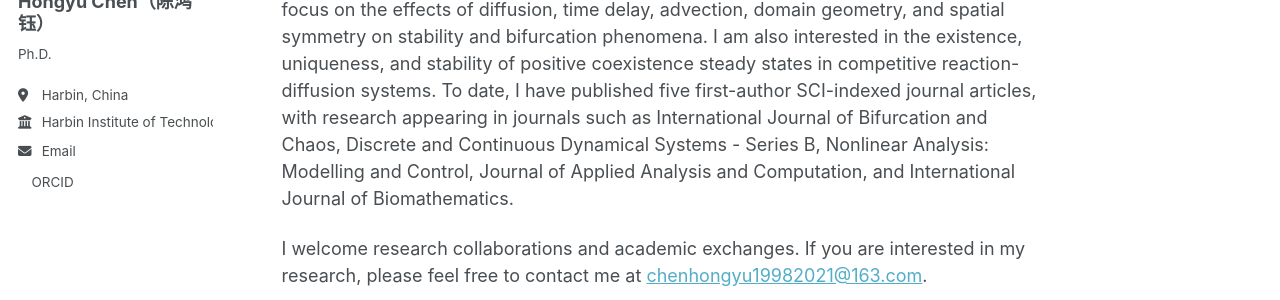
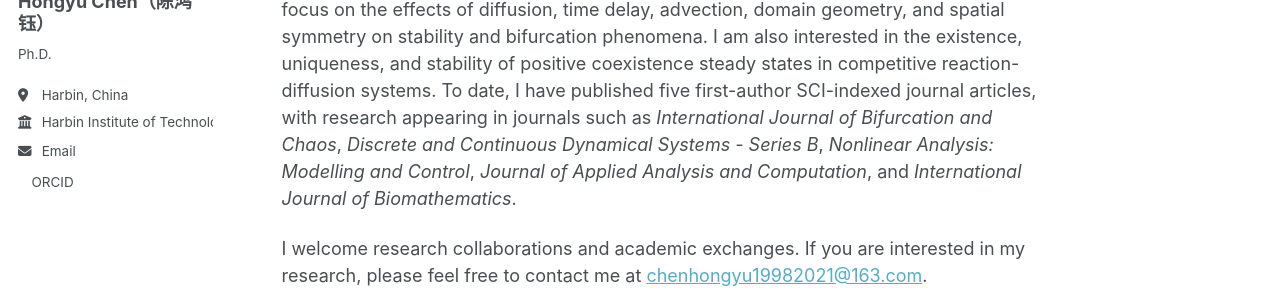
Before and after one commit to HongyuChen26/HongyuChen26.github.io, a Jekyll site: the page built from _pages/about.md, in a window 1280 px wide. Shown: the part 360-660 px from the top of the page. Built offline with Jekyll 4.4.1, drawn with Linux system fonts in a browser that asks for light colours; a script bundle is joined from its source files by our own code; a style sheet for code colours, icons or effects is not loaded; some of the changed text lies outside the part shown.

Commit message:
Update about.md

```diff
--- a/_pages/about.md
+++ b/_pages/about.md
@@ -9,6 +9,6 @@ redirect_from:
 
 I am a Ph.D. in Mathematics at the [School of Mathematics](https://math.hit.edu.cn/), Harbin Institute of Technology ([HIT](https://www.hit.edu.cn/)), Harbin, China, under the supervision of Associate Professor [Ben Niu](https://homepage.hit.edu.cn/niuben). I am currently a visiting Ph.D. student at the [Division of Applied Mathematical Sciences](https://sfa.korea.ac.kr/eng/10287/subview.do), [Korea University](https://www.korea.ac.kr/) (Sejong Campus), South Korea. I received my bachelor's and master's degrees from [Northeast Forestry University](https://www.nefu.edu.cn/), Harbin, China.
 
-My research interests lie in differential equations and dynamical systems, particularly bifurcation theory and spatiotemporal pattern formation in reaction-diffusion systems. I focus on the effects of diffusion, time delay, advection, domain geometry, and spatial symmetry on stability and bifurcation phenomena. I am also interested in the existence, uniqueness, and stability of positive coexistence steady states in competitive reaction-diffusion systems. To date, I have published five first-author SCI-indexed journal articles, with research appearing in journals such as International Journal of Bifurcation and Chaos, Discrete and Continuous Dynamical Systems - Series B, Nonlinear Analysis: Modelling and Control, Journal of Applied Analysis and Computation, and International Journal of Biomathematics.
+My research interests lie in differential equations and dynamical systems, particularly bifurcation theory and spatiotemporal pattern formation in reaction-diffusion systems. I focus on the effects of diffusion, time delay, advection, domain geometry, and spatial symmetry on stability and bifurcation phenomena. I am also interested in the existence, uniqueness, and stability of positive coexistence steady states in competitive reaction-diffusion systems. To date, I have published five first-author SCI-indexed journal articles, with research appearing in journals such as *International Journal of Bifurcation and Chaos*, *Discrete and Continuous Dynamical Systems - Series B*, *Nonlinear Analysis: Modelling and Control*, *Journal of Applied Analysis and Computation*, and *International Journal of Biomathematics*.
 
 I welcome research collaborations and academic exchanges. If you are interested in my research, please feel free to contact me at [chenhongyu19982021@163.com](mailto:chenhongyu19982021@163.com).
```
